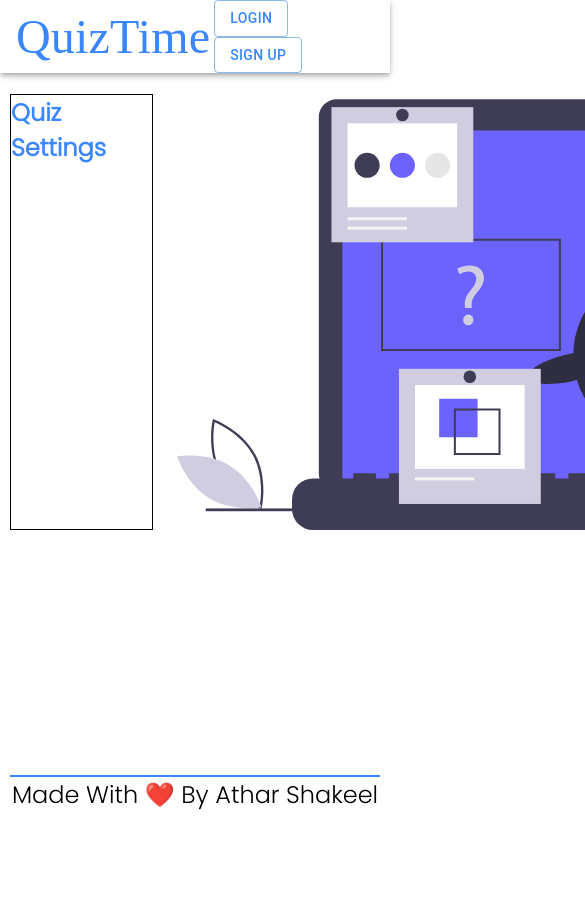
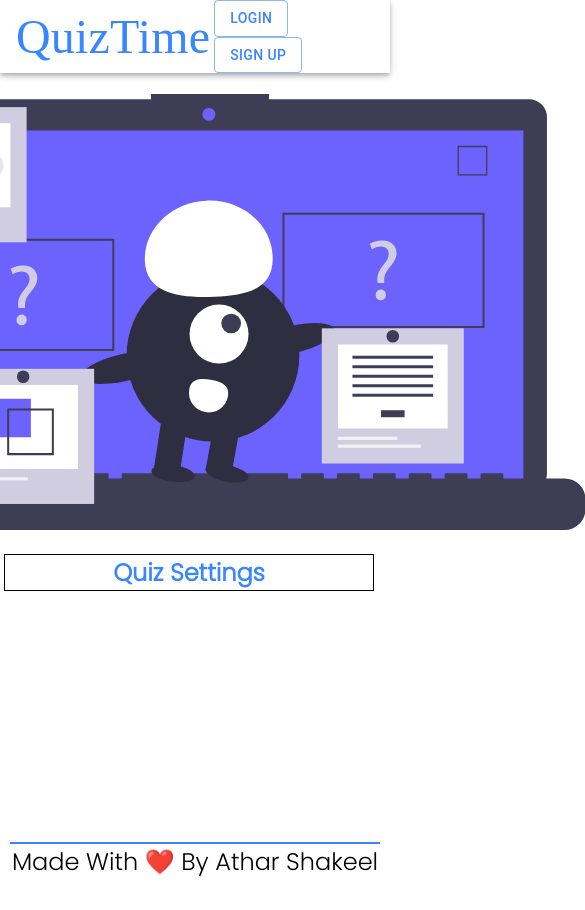
Before and after one commit to athar05/quiz-app-react, a React (Create React App) app: page / in a window 390 px wide. Shown: the top 910 px of the page, 585 px wide, since content can reach past the window. Before the commit the page ends 844 px from the top, so only its background shows below. Built offline with nearby package versions, Linux system fonts and the light colour scheme; a web font is replaced by a local one.

Commit message:
Added media queries

```diff
--- a/src/App.css
+++ b/src/App.css
@@ -109,3 +109,23 @@ a {
   margin-right: 0.75rem;
 }
 /* home body styling end  */
+
+/* media queries start */
+/* home page quries start */
+@media (max-width: 900px){
+  .home-body-container {
+    flex-direction: column-reverse;
+    align-items: center;
+  }
+  .home-body-banner{
+  justify-content: center;
+  }
+  .quiz-settings {
+    margin-top: 1.5rem;
+    width: 100%;
+    display: flex;
+    justify-content: center;
+  }
+}
+/* home page queries end */
+/* media queries end */
```
